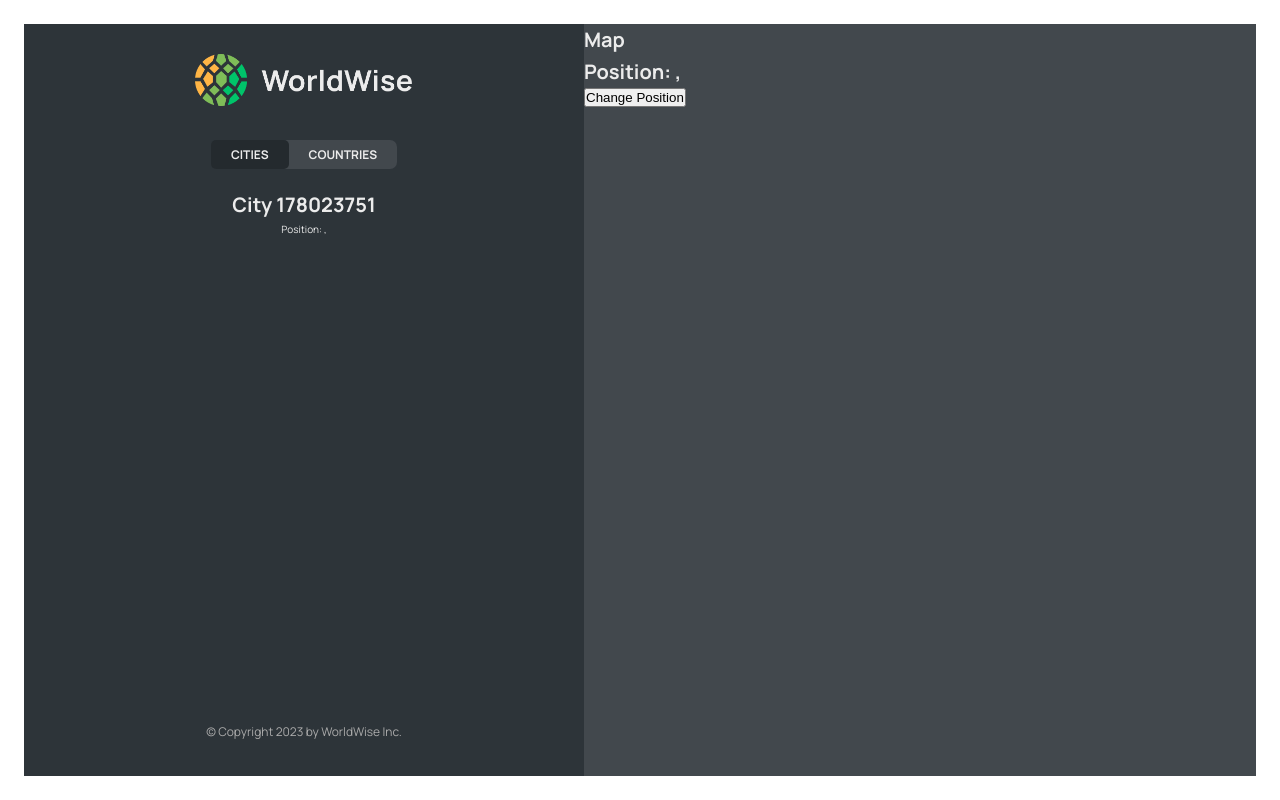
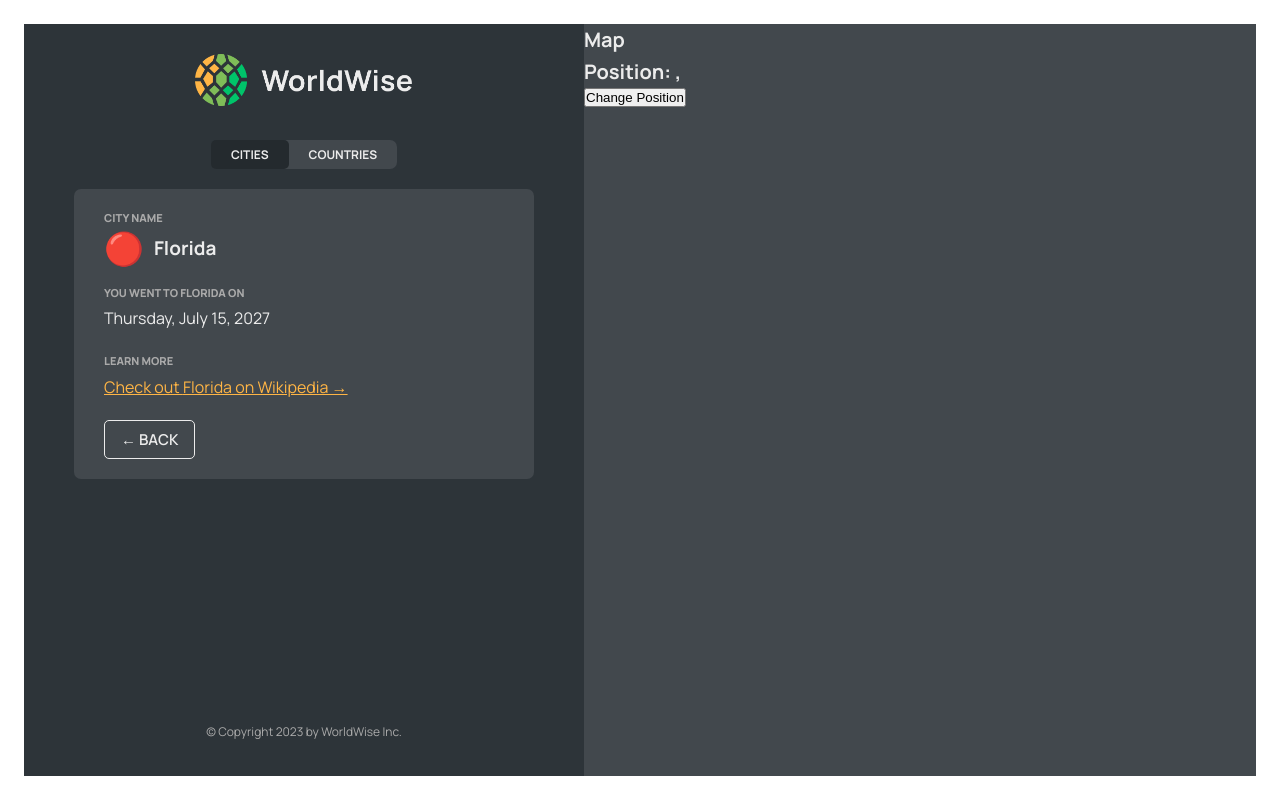
Before and after one commit to Moni-Yahwehson/World-wise, a React (Vite) app: page /app/cities/178023751 in a window 1280 px wide. Built offline with nearby package versions, Linux system fonts and the light colour scheme; data requests are answered from the project's data file.

Commit message:
Added back button and cleaned up

```diff
--- /dev/null
+++ b/src/components/BackButton.jsx
@@ -0,0 +1,20 @@
+import { useNavigate } from "react-router-dom";
+import Button from "./Button";
+
+function BackButton() {
+    const navigate = useNavigate();
+
+    return (
+        <Button
+        type="back"
+        onClick={(e) => {
+          e.preventDefault();
+          navigate(-1);
+        }}
+      >
+        &larr; Back
+      </Button>
+    )
+}
+
+export default BackButton
--- a/src/components/City.jsx
+++ b/src/components/City.jsx
@@ -1,8 +1,13 @@
+/* eslint-disable react-hooks/exhaustive-deps */
 /* eslint-disable no-unused-vars */
-// import styles from "./City.module.css";
+import styles from "./City.module.css";
 // import ButtonBack from "./ButtonBack.module.css";
 
+import { useEffect, useState } from "react";
 import { useParams, useSearchParams } from "react-router-dom";
+import { useCities } from "../contexts/CitiesContext";
+import Spinner from "./Spinner";
+import BackButton from "./BackButton";
 
 const formatDate = (date) =>
   new Intl.DateTimeFormat("en", {
@@ -14,66 +19,53 @@
 
 function City() {
   const { id } = useParams();
-  const [searchParams, setSearchParams] = useSearchParams();
+  const { getCity, currentCity, isLoading } = useCities();
 
-  const lat = searchParams.get("lat");
-  const lng = searchParams.get("lng");
-
-  // TEMP DATA
-  const currentCity = {
-    cityName: "Lisbon",
-    emoji: "🇵🇹",
-    date: "2027-10-31T15:59:59.138Z",
-    notes: "My favorite city so far!",
-  };
+  useEffect(
+    function name() {
+      getCity(id);
+    },
+    [id]
+  );
 
   const { cityName, emoji, date, notes } = currentCity;
+  if (isLoading) return <Spinner />;
+
   return (
-    <>
-      <h1>City {id}</h1>
-      <p>
-        Position: {lat}, {lng}
-      </p>
-    </>
+    <div className={styles.city}>
+      <div className={styles.row}>
+        <h6>City name</h6>
+        <h3>
+          <span>{emoji}</span> {cityName}
+        </h3>
+      </div>
+
+      <div className={styles.row}>
+        <h6>You went to {cityName} on</h6>
+        <p>{formatDate(date || null)}</p>
+      </div>
+
+      {notes && (
+        <div className={styles.row}>
+          <h6>Your notes</h6>
+          <p>{notes}</p>
+        </div>
+      )}
+
+      <div className={styles.row}>
+        <h6>Learn more</h6>
+        <a
+          href={`https://en.wikipedia.org/wiki/${cityName}`}
+          target="_blank"
+          rel="noreferrer"
+        >
+          Check out {cityName} on Wikipedia &rarr;
+        </a>
+      </div>
+
+      <div> <BackButton /></div>
+    </div>
   );
-
-  // return (
-  //   <div className={styles.city}>
-  //     <div className={styles.row}>
-  //       <h6>City name</h6>
-  //       <h3>
-  //         <span>{emoji}</span> {cityName}
-  //       </h3>
-  //     </div>
-
-  //     <div className={styles.row}>
-  //       <h6>You went to {cityName} on</h6>
-  //       <p>{formatDate(date || null)}</p>
-  //     </div>
-
-  //     {notes && (
-  //       <div className={styles.row}>
-  //         <h6>Your notes</h6>
-  //         <p>{notes}</p>
-  //       </div>
-  //     )}
-
-  //     <div className={styles.row}>
-  //       <h6>Learn more</h6>
-  //       <a
-  //         href={`https://en.wikipedia.org/wiki/${cityName}`}
-  //         target="_blank"
-  //         rel="noreferrer"
-  //       >
-  //         Check out {cityName} on Wikipedia &rarr;
-  //       </a>
-  //     </div>
-
-  //     <div>
-  //       <ButtonBack />
-  //     </div>
-  //   </div>
-  // );
 }
 
 export default City;
--- a/src/components/City.module.css
+++ b/src/components/City.module.css
@@ -3,7 +3,7 @@
   max-height: 70%;
   background-color: var(--color-dark--2);
   border-radius: 7px;
-  overflow: scroll;
+  overflow: none;
 
   width: 100%;
   display: flex;
--- a/src/components/CityItem.jsx
+++ b/src/components/CityItem.jsx
@@ -1,6 +1,7 @@
 /* eslint-disable react/prop-types */
 import { Link } from "react-router-dom";
 import styles from "./CityItem.module.css";
+import { useCities } from "../contexts/CitiesContext";
 
 const formatDate = (date) =>
   new Intl.DateTimeFormat("en", {
@@ -13,12 +14,15 @@
 
 // eslint-disable-next-line react/prop-types
 function CityItem({ city }) {
+  const { currentCity } = useCities();
   // eslint-disable-next-line no-unused-vars
   const { cityName, emoji, date, id, position } = city;
   return (
     <li>
       <Link
-        className={styles.cityItem}
+        className={`${styles.cityItem} ${
+          id === currentCity.id ? styles["cityItem--active"] : ""
+        }`}
         to={`${id}?lat=${position.lat}&lng=${position.lng}`}
       >
         <span className={styles.emoji}>{emoji}</span>
--- a/src/components/Form.jsx
+++ b/src/components/Form.jsx
@@ -6,7 +6,7 @@
 
 import styles from "./Form.module.css";
 import Button from "./Button";
-import { useNavigate } from "react-router-dom";
+import BackButton from "./BackButton";
 
 export function convertToEmoji(countryCode) {
   const codePoints = countryCode
@@ -17,7 +17,6 @@
 }
 
 function Form() {
-  const navigate = useNavigate();
   const [cityName, setCityName] = useState("");
   const [country, setCountry] = useState("");
   const [date, setDate] = useState(new Date());
@@ -55,15 +54,7 @@
 
       <div className={styles.buttons}>
         <Button type="primary">Add</Button>
-        <Button
-          type="back"
-          onClick={(e) => {
-            e.preventDefault();
-            navigate(-1);
-          }}
-        >
-          &larr; Back
-        </Button>
+        <BackButton />
       </div>
     </form>
   );
--- a/src/contexts/CitiesContext.jsx
+++ b/src/contexts/CitiesContext.jsx
@@ -8,6 +8,7 @@
 function CitiesProvider({ children }) {
   const [cities, setCities] = useState([]);
   const [isLoading, setIsLoading] = useState(false);
+  const [currentCity, setCurrentCity] = useState({});
 
   useEffect(function () {
     async function fetchCities() {
@@ -25,11 +26,26 @@
     fetchCities();
   }, []);
 
+  async function getCity(id) {
+    try {
+      setIsLoading(true);
+      const res = await fetch(`${BASE_URL}/cities/${id}`);
+      const data = await res.json();
+      setCurrentCity(data);
+    } catch {
+      alert("There was an error loading data...");
+    } finally {
+      setIsLoading(false);
+    }
+  }
+
   return (
     <CitiesContext.Provider
       value={{
         cities,
         isLoading,
+        currentCity,
+        getCity,
       }}
     >
       {children}
```
